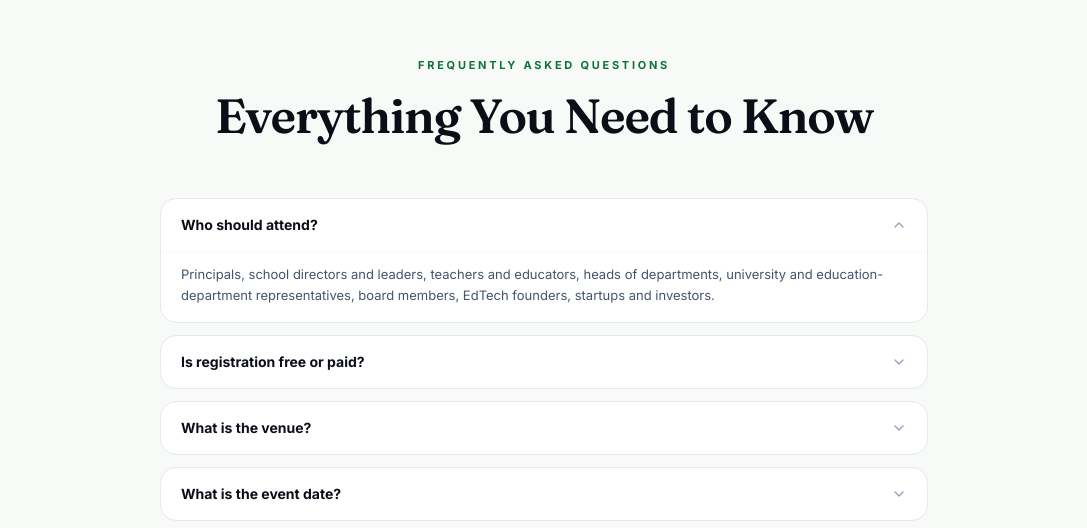
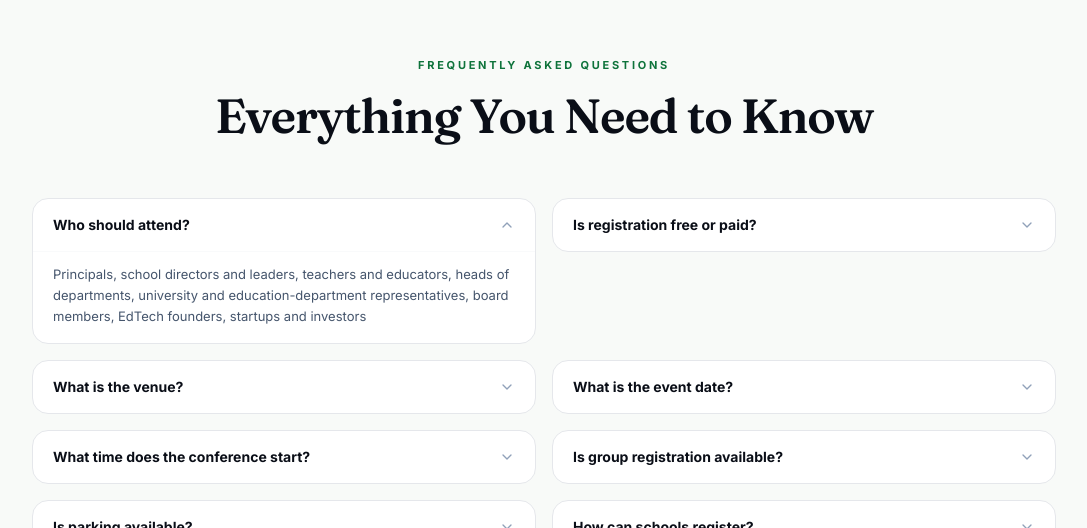
Before and after one commit to amishagupta31/edubeacon, a Next.js app: page /events/conference in a window 1280 px wide. Shown: the part 11472-12000 px from the top of the page, without its empty margins (96-1183 px from the left). Built offline with nearby package versions, Linux system fonts and the light colour scheme.

Commit message:
new changes

```diff
--- a/src/app/events/conference/page.tsx
+++ b/src/app/events/conference/page.tsx
@@ -130,16 +130,16 @@
 
 // ── FAQs ──
 const faqs = [
-  { q: "Who should attend?", a: "Principals, school directors and leaders, teachers and educators, heads of departments, university and education-department representatives, board members, EdTech founders, startups and investors." },
-  { q: "Is registration free or paid?", a: "To Be Announced." },
-  { q: "What is the venue?", a: "Shivalik University, Dehradun, Uttarakhand." },
-  { q: "What is the event date?", a: "11th October 2026." },
-  { q: "What time does the conference start?", a: "The conference runs from 10:00 AM to 5:00 PM." },
-  { q: "Is group registration available?", a: "To Be Announced." },
-  { q: "Is parking available?", a: "To Be Announced." },
-  { q: "How can schools register?", a: "Click “Register as School / Educator” on this page and complete the registration form. Your email is verified with a one-time code before your registration is confirmed." },
-  { q: "How can companies become sponsors?", a: "Click “Become a Sponsor” on this page, or write to us directly to discuss partnership opportunities." },
-  { q: "How can I contact EduBeacon?", a: `Email ${siteConfig.email} or call ${siteConfig.phone}.` },
+  { q: "Who should attend?", a: "Principals, school directors and leaders, teachers and educators, heads of departments, university and education-department representatives, board members, EdTech founders, startups and investors" },
+  { q: "Is registration free or paid?", a: "To Be Announced" },
+  { q: "What is the venue?", a: "Shivalik University, Dehradun, Uttarakhand" },
+  { q: "What is the event date?", a: "11th October 2026" },
+  { q: "What time does the conference start?", a: "The conference runs from 10:00 AM to 5:00 PM" },
+  { q: "Is group registration available?", a: "To Be Announced" },
+  { q: "Is parking available?", a: "To Be Announced" },
+  { q: "How can schools register?", a: "Click “Register as School / Educator” on this page and complete the registration form. Your email is verified with a one-time code before your registration is confirmed" },
+  { q: "How can companies become sponsors?", a: "Click “Become a Sponsor” on this page, or write to us directly to discuss partnership opportunities" },
+  { q: "How can I contact EduBeacon?", a: `Email ${siteConfig.email} or call ${siteConfig.phone}` },
 ];
 
 // ── Small helpers ──
@@ -818,7 +818,7 @@
             </h2>
           </div>
 
-          <div className="max-w-3xl mx-auto space-y-3 reveal reveal-delay-2">
+          <div className="max-w-5xl mx-auto grid grid-cols-1 md:grid-cols-2 gap-4 reveal reveal-delay-2 items-start">
             {faqs.map((faq, i) => {
               const isOpen = openFaq === i;
               return (
```
Also changed, not shown: 1 other file (tests, documents, lock files or other folders).
